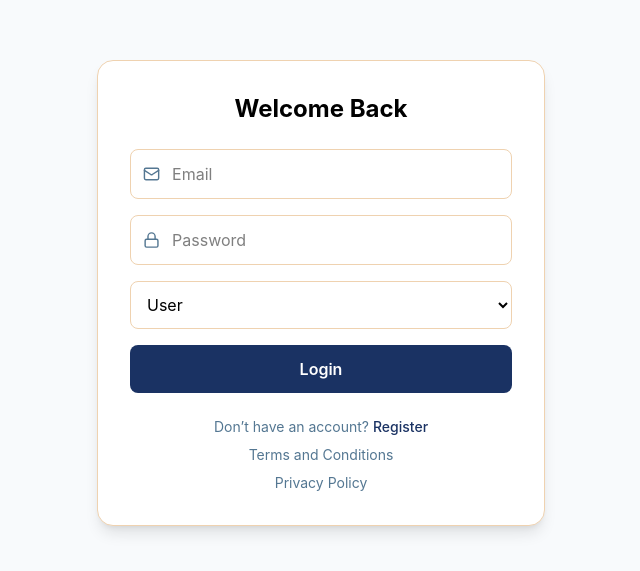
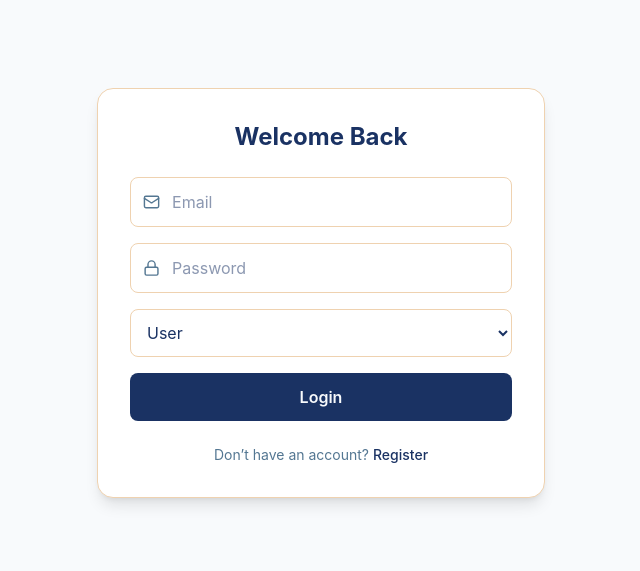
Before and after one commit to khaleel-shnoor/job-portal-frontend-redesigned, a React (Vite) app: page /login in a window 1280 px wide. Shown: the part 107-678 px from the top of the page, without its empty margins (319-959 px from the left). Built offline with nearby package versions, Linux system fonts and the light colour scheme.

Commit message:
Fixed themes

```diff
--- a/src/components/Navbar.jsx
+++ b/src/components/Navbar.jsx
@@ -55,7 +55,7 @@ function ThemeToggle({ scrolled }) {
             onClick={() => setOpen(false)}
           />
           {/* Dropdown */}
-          <div className="absolute right-0 top-10 z-50 bg-white dark:bg-[#1e293b] border border-[var(--border-color)] rounded-xl shadow-lg py-1 min-w-[130px]">
+          <div className="absolute right-0 top-10 z-50 bg-[var(--bg-secondary)] border border-[var(--border-color)] rounded-xl shadow-lg py-1 min-w-[130px]">
             {THEME_OPTIONS.map(({ value, icon: OptionIcon, label }) => (
               <button
                 key={value}
@@ -186,7 +186,7 @@ export default function Navbar() {
             })}
 
             {user && (
-              <button onClick={logout} className="flex items-center gap-2 text-red-500">
+              <button onClick={logout} className="flex items-center gap-2 text-red-500 ">
                 <LogOut size={18} />
                 Logout
               </button>
--- a/src/pages/auth/Login.jsx
+++ b/src/pages/auth/Login.jsx
@@ -48,7 +48,7 @@ const handleSubmit = async (e) => {
 
       <div className="w-full max-w-md bg-[var(--bg-primary)] p-8 rounded-2xl shadow-lg border border-[var(--border-color)]">
 
-        <h2 className="text-2xl font-bold text-center mb-6">
+        <h2 className="text-2xl font-bold text-center mb-6 text-[var(--text-primary)]">
           Welcome Back
         </h2>
 
@@ -60,7 +60,7 @@ const handleSubmit = async (e) => {
             <input
               type="email"
               placeholder="Email"
-              className="w-full px-3 py-3 outline-none bg-transparent"
+              className="w-full px-3 py-3 outline-none bg-transparent text-[var(--text-primary)]"
               onChange={(e) => setForm({ ...form, email: e.target.value })}
               required
             />
@@ -72,7 +72,7 @@ const handleSubmit = async (e) => {
             <input
               type="password"
               placeholder="Password"
-              className="w-full px-3 py-3 outline-none bg-transparent"
+              className="w-full px-3 py-3 outline-none bg-transparent text-[var(--text-primary)]"
               onChange={(e) => setForm({ ...form, password: e.target.value })}
               required
             />
@@ -80,7 +80,7 @@ const handleSubmit = async (e) => {
 
           {/* Role Select (for demo) */}
           <select
-            className="border border-[var(--border-color)] rounded-lg px-3 py-3 bg-transparent"
+            className="border border-[var(--border-color)] rounded-lg px-3 py-3 bg-transparent text-[var(--text-primary)]"
             onChange={(e) => setForm({ ...form, role: e.target.value })}
           >
             <option value="user">User</option>
@@ -91,7 +91,7 @@ const handleSubmit = async (e) => {
           {/* Button */}
           <button
             type="submit"
-            className="bg-[var(--color-primary)] text-white py-3 rounded-lg font-semibold hover:opacity-90"
+            className="bg-[var(--color-primary)] text-[var(--bg-secondary)] py-3 rounded-lg font-semibold hover:opacity-90"
           >
             Login
           </button>
@@ -104,13 +104,6 @@ const handleSubmit = async (e) => {
             Register
           </Link>
         </p>
-
-        <Link to="/legal/terms" className="text-sm text-center mt-2 block text-[var(--text-secondary)] hover:underline">
-          Terms and Conditions
-        </Link>
-        <Link to="/legal/privacy" className="text-sm text-center mt-2 block text-[var(--text-secondary)] hover:underline">
-          Privacy Policy
-        </Link>
       </div>
     </div>
   );
--- a/src/pages/auth/Register.jsx
+++ b/src/pages/auth/Register.jsx
@@ -37,14 +37,14 @@ const handleSubmit = async (e) => {
 
       <div className="w-full max-w-md bg-[var(--bg-primary)] p-8 rounded-2xl shadow-lg border border-[var(--border-color)]">
 
-        <h2 className="text-2xl font-bold text-center mb-6">
+        <h2 className="text-2xl font-bold text-center mb-6 text-[var(--text-primary)]">
           Create Account
         </h2>
 
         <form onSubmit={handleSubmit} className="flex flex-col gap-4">
 
           {/* Name */}
-          <div className="flex items-center border border-[var(--border-color)] rounded-lg px-3">
+          <div className="flex items-center border border-[var(--border-color)] rounded-lg px-3 text-[var(--text-primary)]">
             <User size={18} className="text-[var(--text-secondary)]" />
             <input
               type="text"
@@ -56,7 +56,7 @@ const handleSubmit = async (e) => {
           </div>
 
           {/* Email */}
-          <div className="flex items-center border border-[var(--border-color)] rounded-lg px-3">
+          <div className="flex items-center border border-[var(--border-color)] rounded-lg px-3 text-[var(--text-primary)]">
             <Mail size={18} className="text-[var(--text-secondary)]" />
             <input
               type="email"
@@ -68,7 +68,7 @@ const handleSubmit = async (e) => {
           </div>
 
           {/* Password */}
-          <div className="flex items-center border border-[var(--border-color)] rounded-lg px-3">
+          <div className="flex items-center border border-[var(--border-color)] rounded-lg px-3 text-[var(--text-primary)]">
             <Lock size={18} className="text-[var(--text-secondary)]" />
             <input
               type="password"
@@ -80,7 +80,7 @@ const handleSubmit = async (e) => {
           </div>
 
           <select
-          className="border border-[var(--border-color)] rounded-lg px-3 py-3 bg-transparent"
+          className="border border-[var(--border-color)] rounded-lg px-3 py-3 bg-transparent text-[var(--text-primary)]"
           onChange={(e) => setForm({ ...form, role: e.target.value })}
         >
           <option value="user">User</option>
@@ -90,7 +90,7 @@ const handleSubmit = async (e) => {
           {/* Button */}
           <button
             type="submit"
-            className="bg-[var(--color-primary)] text-white py-3 rounded-lg font-semibold hover:opacity-90"
+            className="bg-[var(--color-primary)] text-[var(--bg-secondary)] py-3 rounded-lg font-semibold hover:opacity-90"
           >
             Register
           </button>
--- a/src/pages/public/Landing.jsx
+++ b/src/pages/public/Landing.jsx
@@ -112,7 +112,7 @@ export default function Landing() {
       </section>
 
       {/* CTA */}
-      <section className="py-16 px-6 text-center bg-[var(--color-primary)] text-white">
+      <section className="py-16 px-6 text-center bg-[var(--color-primary)] text-[var(--bg-secondary)]">
         <h2 className="text-3xl font-bold mb-4">Take the Next Step in Your Career</h2>
         <p className="mb-6 opacity-90">Join thousands of professionals and companies today.</p>
         <a
@@ -143,10 +143,10 @@ export default function Landing() {
 
           {/* Brand */}
           <div className="lg:col-span-1 bg-[var(--color-primary)] p-6 rounded-2xl shadow-md">
-            <h2 className="text-2xl font-bold text-white tracking-tight mb-4">
+            <h2 className="text-2xl font-bold text-[var(--bg-secondary)] tracking-tight mb-4">
               Shnoor International
             </h2>
-            <p className="text-sm text-white/90 leading-relaxed">
+            <p className="text-sm text-[var(--bg-secondary)] leading-relaxed">
               Connecting top talent with world-class companies. Your next big career move starts right here.
             </p>
           </div>
```
Also changed, not shown: 1 other file (tests, documents, lock files or other folders).
